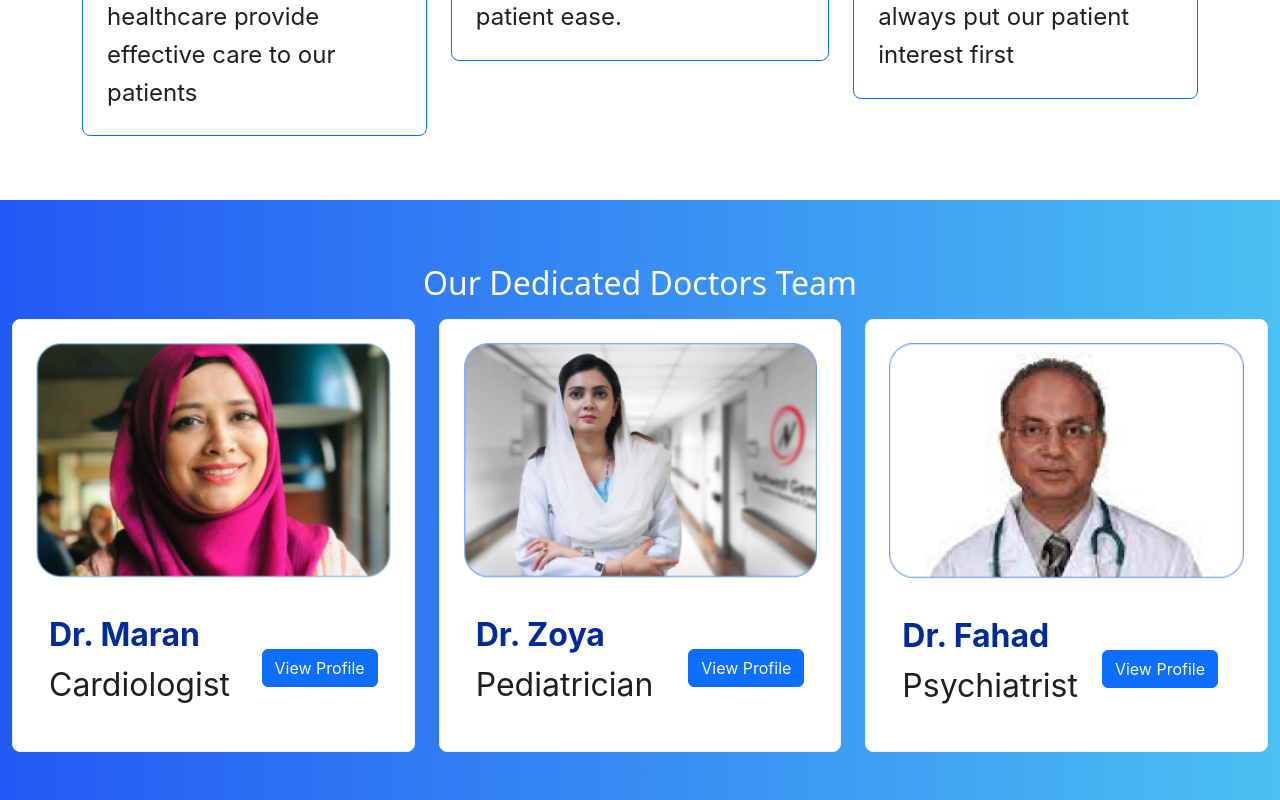
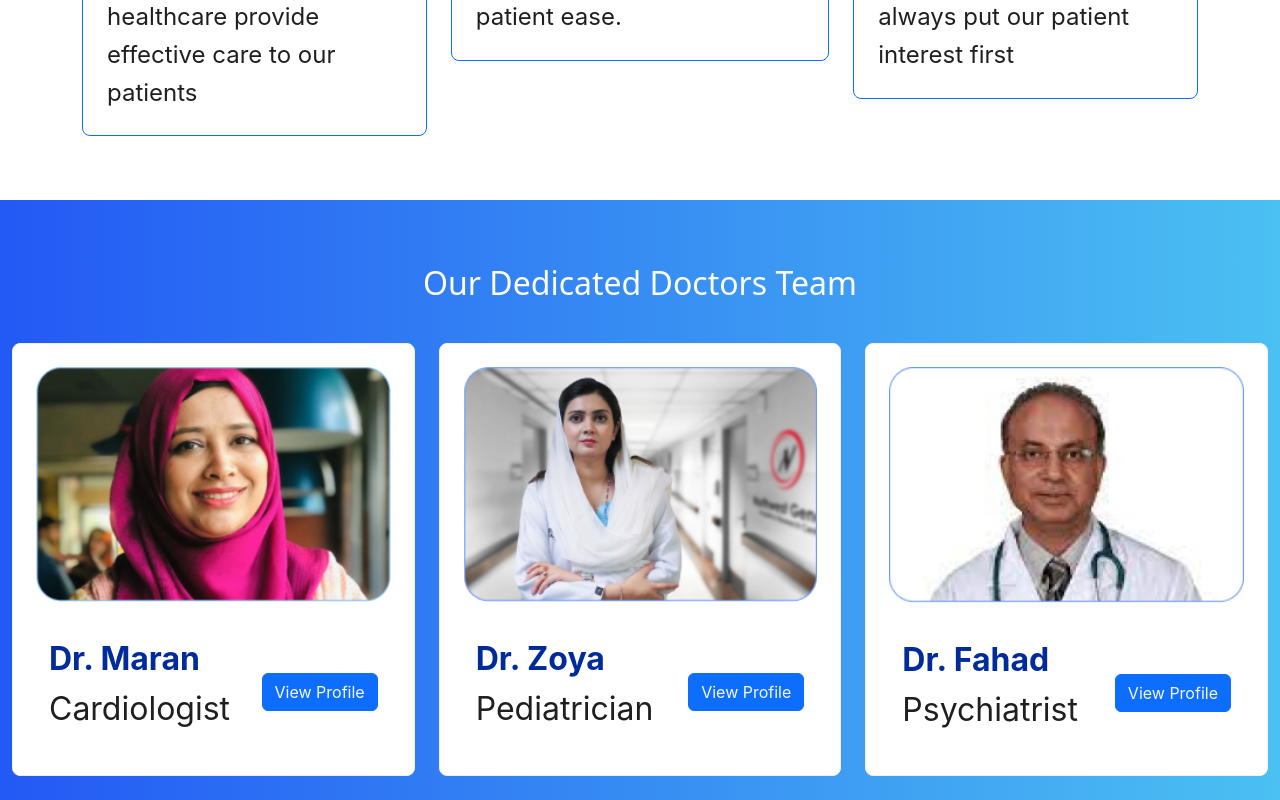
Before and after one commit to atif7luqman/Hira_Hospital_Project, a React (Vite) app: page / in a window 1280 px wide. Shown: the part 1263-2063 px from the top of the page. Built offline with nearby package versions, Linux system fonts and the light colour scheme.

Commit message:
Add footer component

```diff
--- a/src/assets/components/Doctors.jsx
+++ b/src/assets/components/Doctors.jsx
@@ -6,10 +6,10 @@ import John from '../images/John.png';
 
 export default function Doctors() {
   return (
-    <Container fluid className=" mt-5" style={{ background: 'linear-gradient(to right, #2359F4, #4BC0F2)', paddingTop: '4rem' }}>
+    <Container fluid className="mt-5" style={{ background: 'linear-gradient(to right, #2359F4, #4BC0F2)', paddingTop: '4rem' }}>
         <h2 className="text-white text-center mb-3">Our Dedicated Doctors Team</h2>
-        <Row className='pb-5'>
-            <Col>
+        <Row>
+            <Col xs={12} lg={4} className='my-4'>
                 <Card
                     hoverable
                     cover={<img alt="example" src={Maran} className='p-4 pb-2'/>}
@@ -17,7 +17,7 @@ export default function Doctors() {
                     <Container fluid>
                     <Row>
                         <Col>
-                            <p className='fs-2 fw-bold mb-0' style={{color: '#002B9A'}}>Dr. Maran </p>
+                            <p className='fs-2 fw-bold mb-0' style={{color: '#002B9A'}}>Dr. Maran</p>
                             <p className='fs-2'>Cardiologist</p>
                         </Col>
 
@@ -28,7 +28,7 @@ export default function Doctors() {
                     </Container>
                 </Card>
             </Col>
-            <Col>
+            <Col xs={12} lg={4} className='my-4'>
                 <Card
                     hoverable
                     cover={<img alt="example" src={Suganthi} className='p-4 pb-2'/>}
@@ -47,7 +47,7 @@ export default function Doctors() {
                     </Container>
                 </Card>
             </Col>
-            <Col>
+            <Col xs={12} lg={4} className='my-4'>
                 <Card
                     hoverable
                     cover={<img alt="example" src={John} className='p-4 pb-2'/>}
@@ -59,7 +59,7 @@ export default function Doctors() {
                             <p className='fs-2'>Psychiatrist</p>
                         </Col>
 
-                        <Col className='d-flex align-items-center'>
+                        <Col className='d-flex align-items-center justify-content-end'>
                             <Button className='bg-primary text-light'>View Profile</Button>
                         </Col>
                     </Row>
@@ -68,5 +68,5 @@ export default function Doctors() {
             </Col>
         </Row>
     </Container>
-  )
+  );
 }
```
